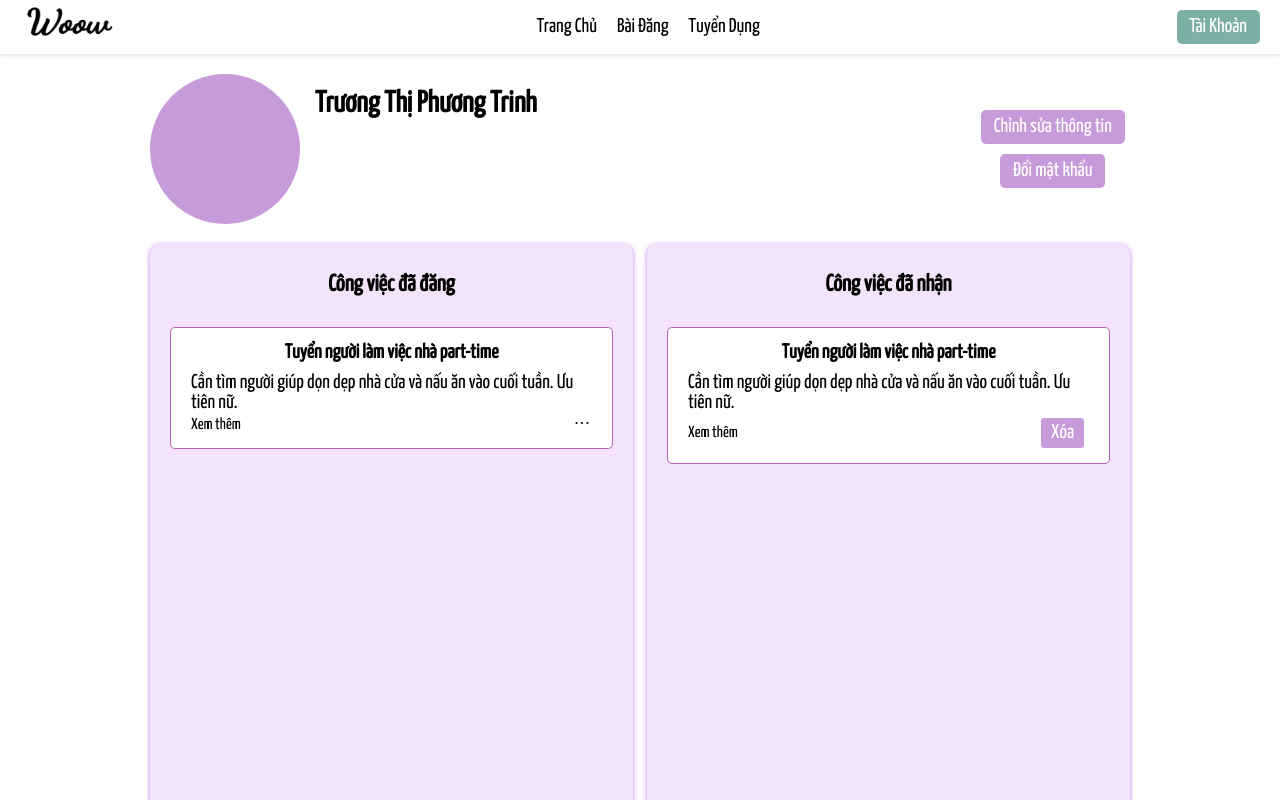
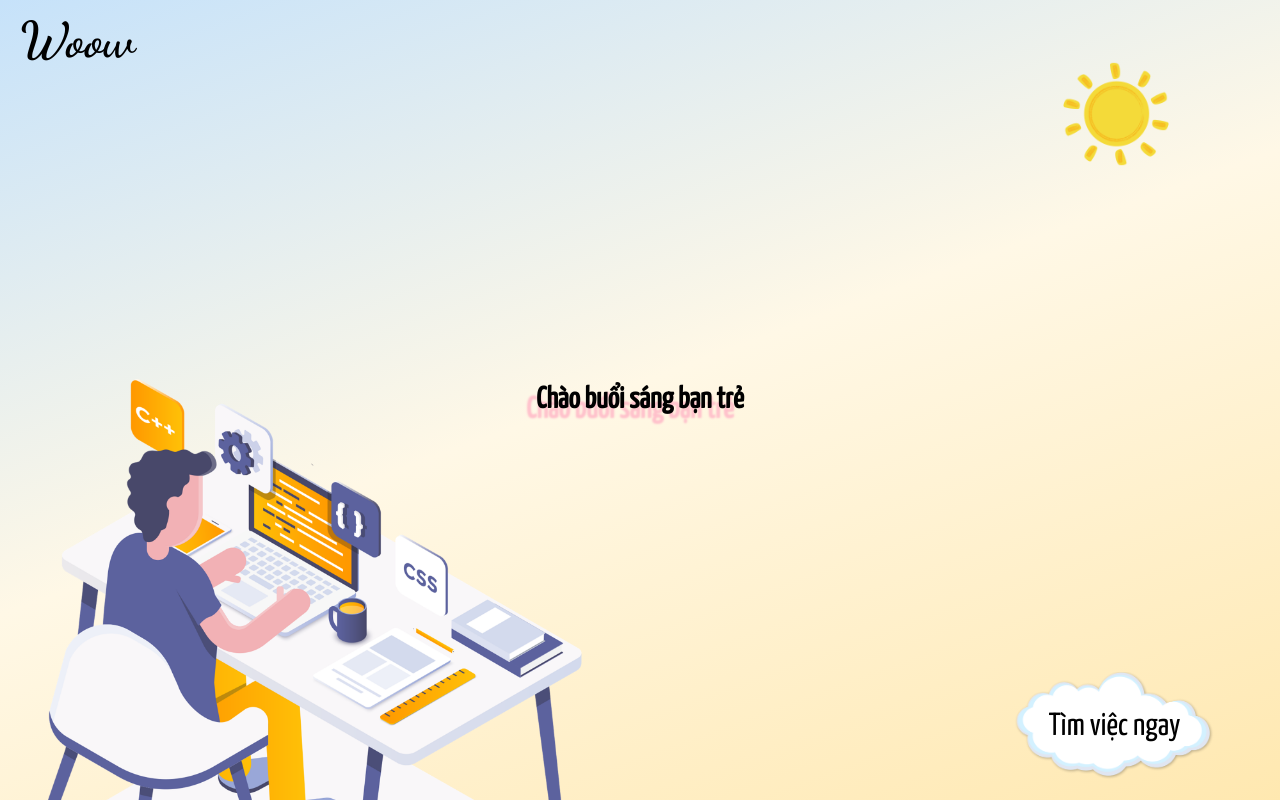
Before and after one commit to devet-git/woow_web, a React (Create React App) app: page / in a window 1280 px wide. Shown: the top 800 px of the page. Built offline with nearby package versions, Linux system fonts and the light colour scheme.

Commit message:
Dev next step

```diff
--- a/src/App.js
+++ b/src/App.js
@@ -1,11 +1,17 @@
-// import LoginPage from 'user/pages/Login/Login'
-// import HomePage from 'user/pages/Home/Home'
-//import WorkPostingPage from 'user/pages/WorkPosting/WorkPosting'
+import LoginPage from 'user/pages/Login/Login'
+import HomePage from 'user/pages/Home/Home'
+import WorkPostingPage from 'user/pages/WorkPosting/WorkPosting'
 import AccountManagementPage from 'user/pages/AccountManagement/AccountManagement'
+import { Routes, Route } from 'react-router-dom'
 function App() {
    return (
-      // <HomePage />
-      <AccountManagementPage />
+      <Routes>
+         <Route path='/' element={<HomePage />} />
+         <Route path='/tim-viec' element={<h1>TIM VIEC</h1>} />
+         <Route path='/dang-viec' element={<WorkPostingPage />} />
+         <Route path='/dang-nhap' element={<LoginPage />} />
+         <Route path='/tai-khoan' element={<AccountManagementPage />} />
+      </Routes>
    )
 }
 
--- a/src/index.js
+++ b/src/index.js
@@ -1,6 +1,7 @@
 import React from 'react'
 import ReactDOM from 'react-dom/client'
 import App from './App'
+import { BrowserRouter } from 'react-router-dom'
 import 'assets/scss/classes.scss'
 import 'assets/scss/fonts.scss'
 import 'assets/scss/setting.scss'
@@ -8,7 +9,9 @@ import 'assets/scss/setting.scss'
 const root = ReactDOM.createRoot(document.getElementById('root'))
 root.render(
    <React.StrictMode>
-      <App />
+      <BrowserRouter>
+         <App />
+      </BrowserRouter>
    </React.StrictMode>
 )
 
--- a/src/user/pages/Home/Home.js
+++ b/src/user/pages/Home/Home.js
@@ -1,5 +1,5 @@
 import './Home.scss'
-// import { Link } from 'react-router-dom'
+import { Link } from 'react-router-dom'
 import { useEffect, useRef, useState } from 'react'
 
 const Header = () => (
@@ -35,14 +35,10 @@ export default function HomePage() {
       <div className='home-page' style={{ height: screenWidth + 'px' }}>
          <div className="sticky-wrapper">
             <Header />
-            {/* <Link to='/works' className='btn-link flex center'>
-            <img className='cloud-image' src={require('assets/images/cloud.png')} alt="" />
-            <span className='btn-name' >Find work now</span>
-            </Link> */}
-            <a to='/works' className='btn-link flex center'>
+            <Link to='/tim-viec' className='btn-link flex center'>
                <img className='cloud-image' src={require('assets/images/cloud.png')} alt="" />
-               <span className='btn-name' >Find work now</span>
-            </a>
+               <span className='btn-name' >Tìm việc ngay</span>
+            </Link>
             <img className='work-image' src={require('assets/images/work.png')} alt="" />
 
             {/* MORNING SCREEN */}
@@ -57,7 +53,7 @@ export default function HomePage() {
                      }}
                   />
                   <div className='flex center'>
-                     <h1 style={{ textShadow: '-10px 10px 2px pink' }}>Good morning</h1>
+                     <h1 style={{ textShadow: '-10px 10px 2px pink' }}>Chào buổi sáng bạn trẻ</h1>
                   </div>
                </section>
 
@@ -69,19 +65,19 @@ export default function HomePage() {
                   }}
                >
                   <div className="card first-card">
-                     <h2 style={{ color: 'green' }}>Rich Works</h2>
-                     <p>Abundant and Suitable for you</p>
+                     <h2 style={{ color: 'green' }}>Phong phú</h2>
+                     <p>Có thể sẽ rất phù hợp với bạn</p>
                      <img src={require('assets/images/work.png')} alt="" />
                   </div>
                   <div className="card">
                      <img src={require('assets/images/work.png')} alt="" />
-                     <h1>Easily and Quickly</h1>
+                     <h1>Nhanh chóng tiện lợi</h1>
                   </div>
                   <div className="card">
                      <img src={require('assets/images/work.png')} alt="" />
-                     <h1>Join With Us</h1>
+                     <h1>Tham gia cộng đồng nào</h1>
                      {/* <Link className='join-btn' to='login'>Join now</Link> */}
-                     <a className='join-btn' to='login'>Join now</a>
+                     <a className='join-btn' to='login'>Tham gia</a>
                   </div>
                </section>
                <section className='flex ver-center hor-center' style={{
```
Also changed, not shown: src/user/components/index.js (added), src/user/utils/index.js (added).
